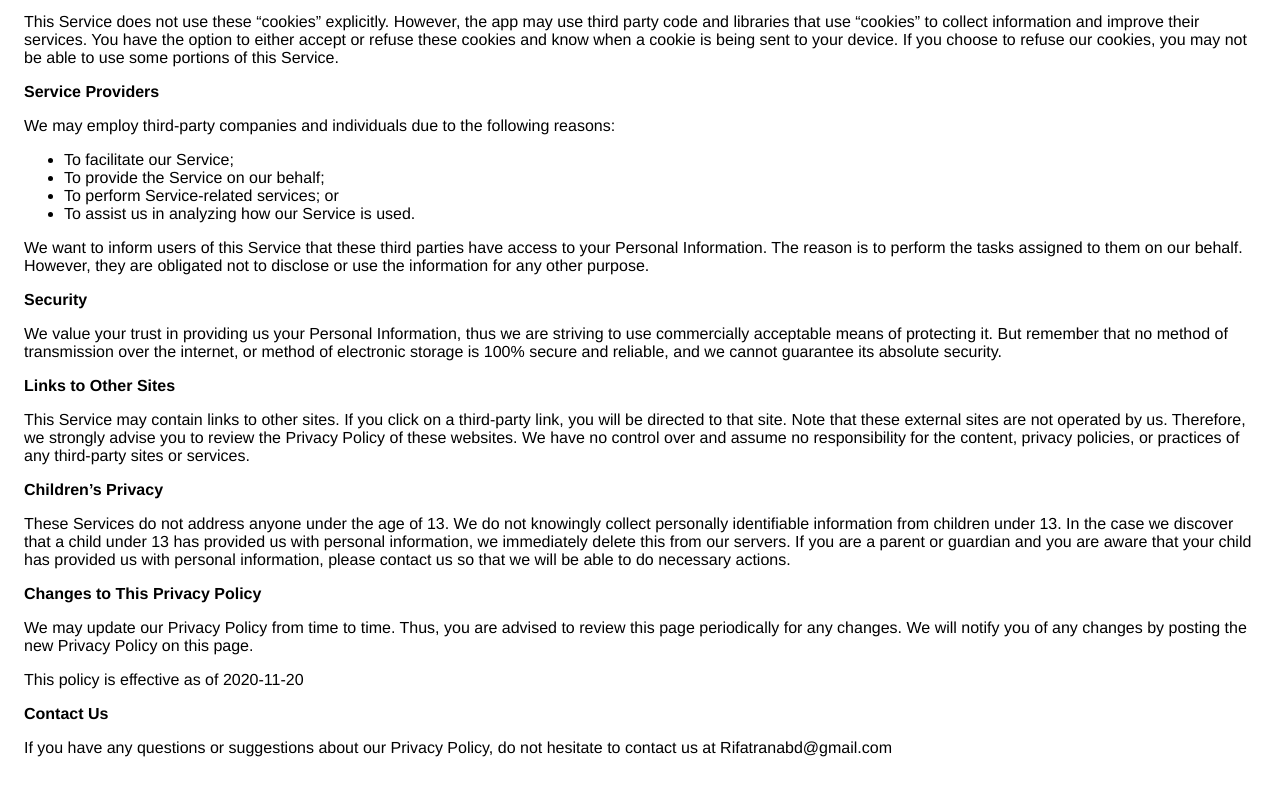
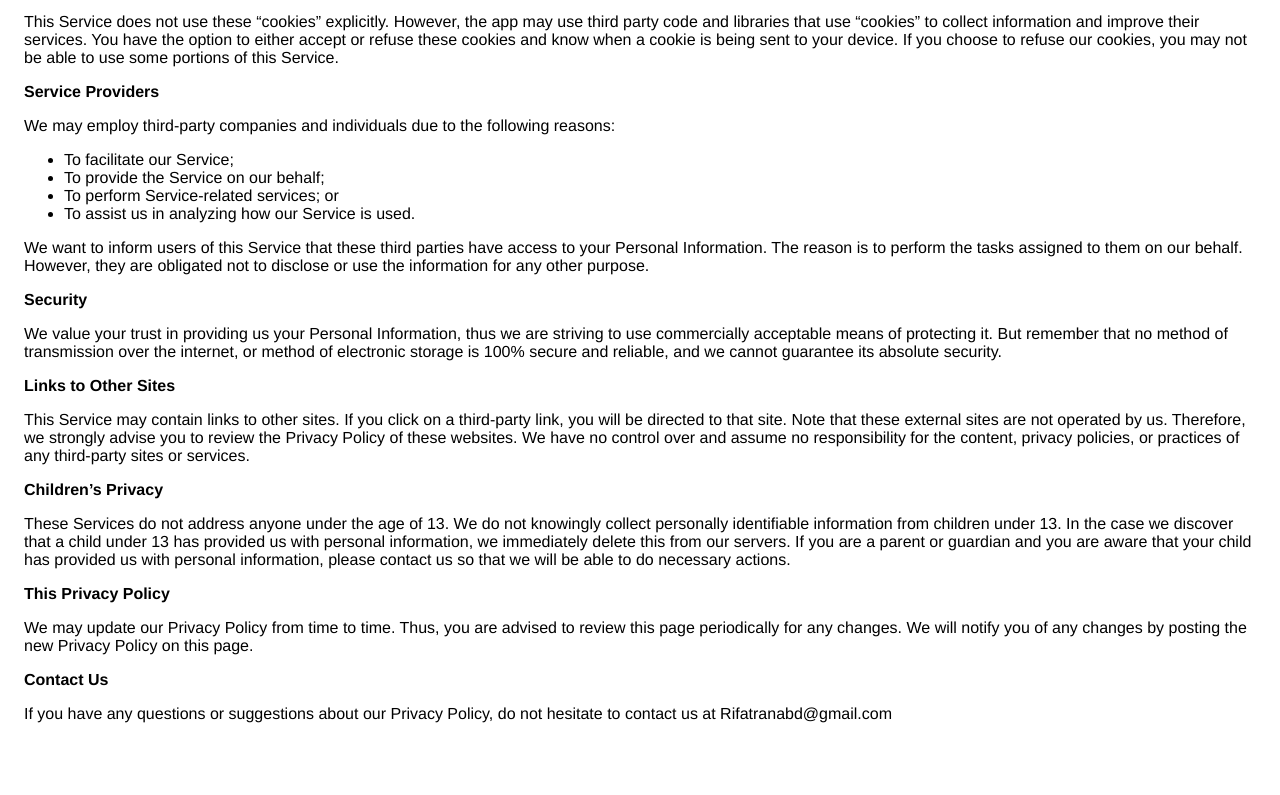
Before and after one commit to Rifatranabd/Privacy-Policy, a plain HTML site: page privacy_policy.html in a window 1280 px wide. Shown: the part 667-1462 px from the top of the page. After the commit the page ends 1430 px from the top, so only its background shows below. Drawn offline with Linux system fonts and the light colour scheme.

Commit message:
Privacy Policy

```diff
--- a/privacy_policy.html
+++ b/privacy_policy.html
@@ -95,13 +95,13 @@
                   and you are aware that your child has provided us with
                   personal information, please contact us so that
                   we will be able to do necessary actions.
-                </p> <p><strong>Changes to This Privacy Policy</strong></p> <p>
+                </p> <p><strong>This Privacy Policy</strong></p> <p>
                   We may update our Privacy Policy from
                   time to time. Thus, you are advised to review this page
                   periodically for any changes. We will
                   notify you of any changes by posting the new Privacy Policy on
                   this page.
-                </p> <p>This policy is effective as of 2020-11-20</p> <p><strong>Contact Us</strong></p> <p>
+                </p> <p><strong>Contact Us</strong></p> <p>
                   If you have any questions or suggestions about our
                   Privacy Policy, do not hesitate to contact us at Rifatranabd@gmail.com
                 </p>
```
